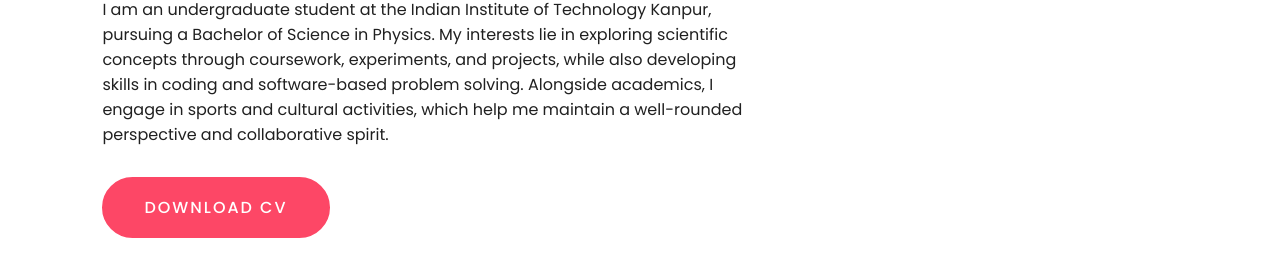
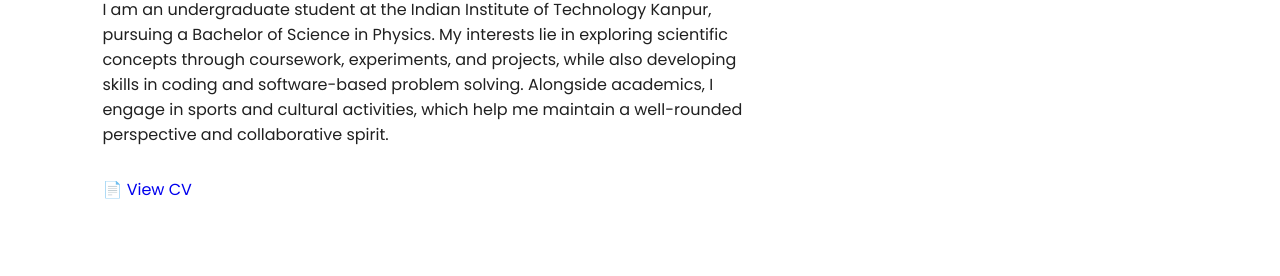
Before and after one commit to jay062503/Portfolio, a plain HTML site: page index.html in a window 1280 px wide. Shown: the part 442-718 px from the top of the page. Drawn offline with Linux system fonts and the light colour scheme.

Commit message:
Update index.html

```diff
--- a/index.html
+++ b/index.html
@@ -37,7 +37,7 @@
             help me maintain a well-rounded
             perspective and collaborative spirit.
         </p>
-        <a href="CV.pdf" target="blank" class="btn">Download CV</a>
+        <a href="CV.pdf" target="_blank" class="cv-button">📄 View CV</a>
       </div>
     </div>
   </body>
```
